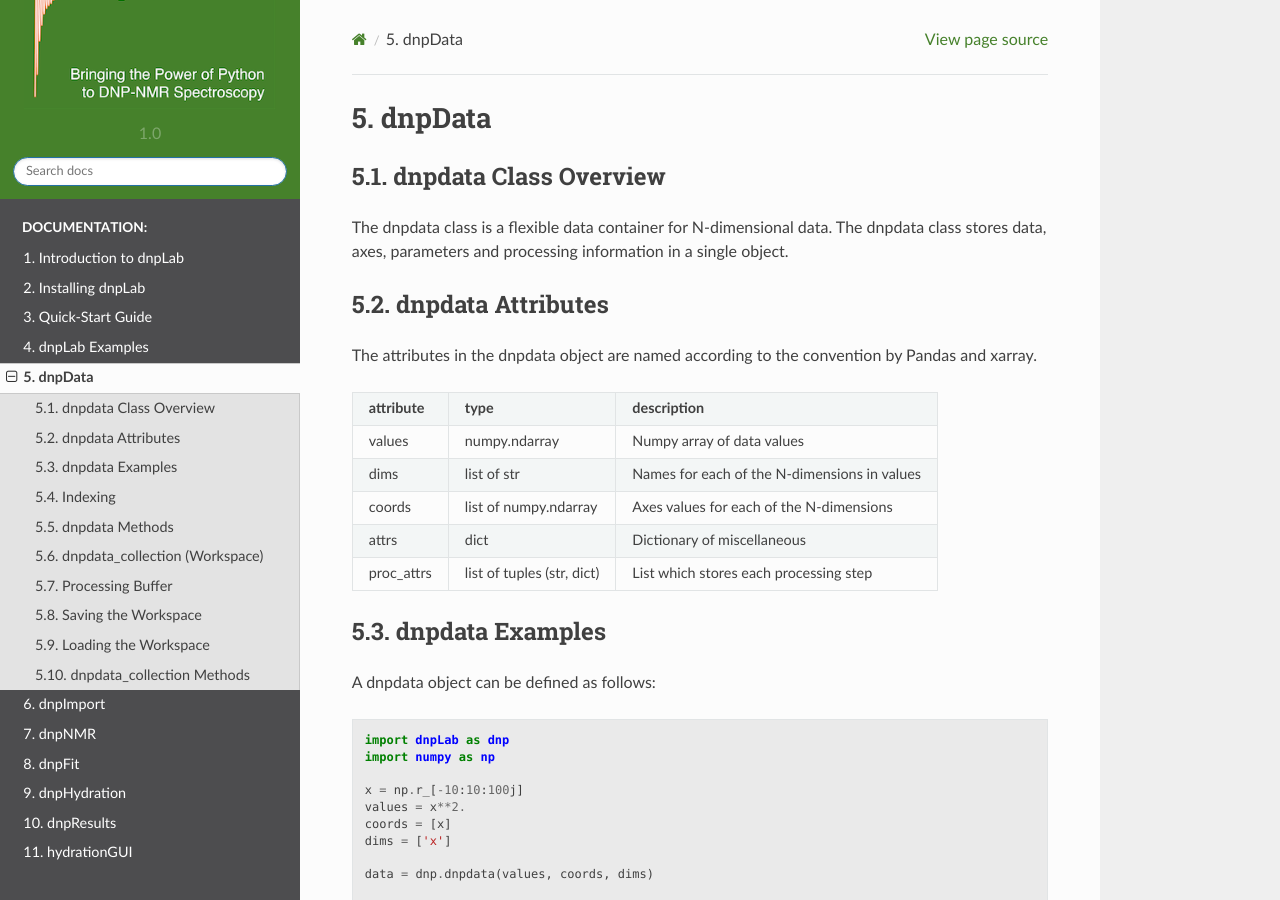
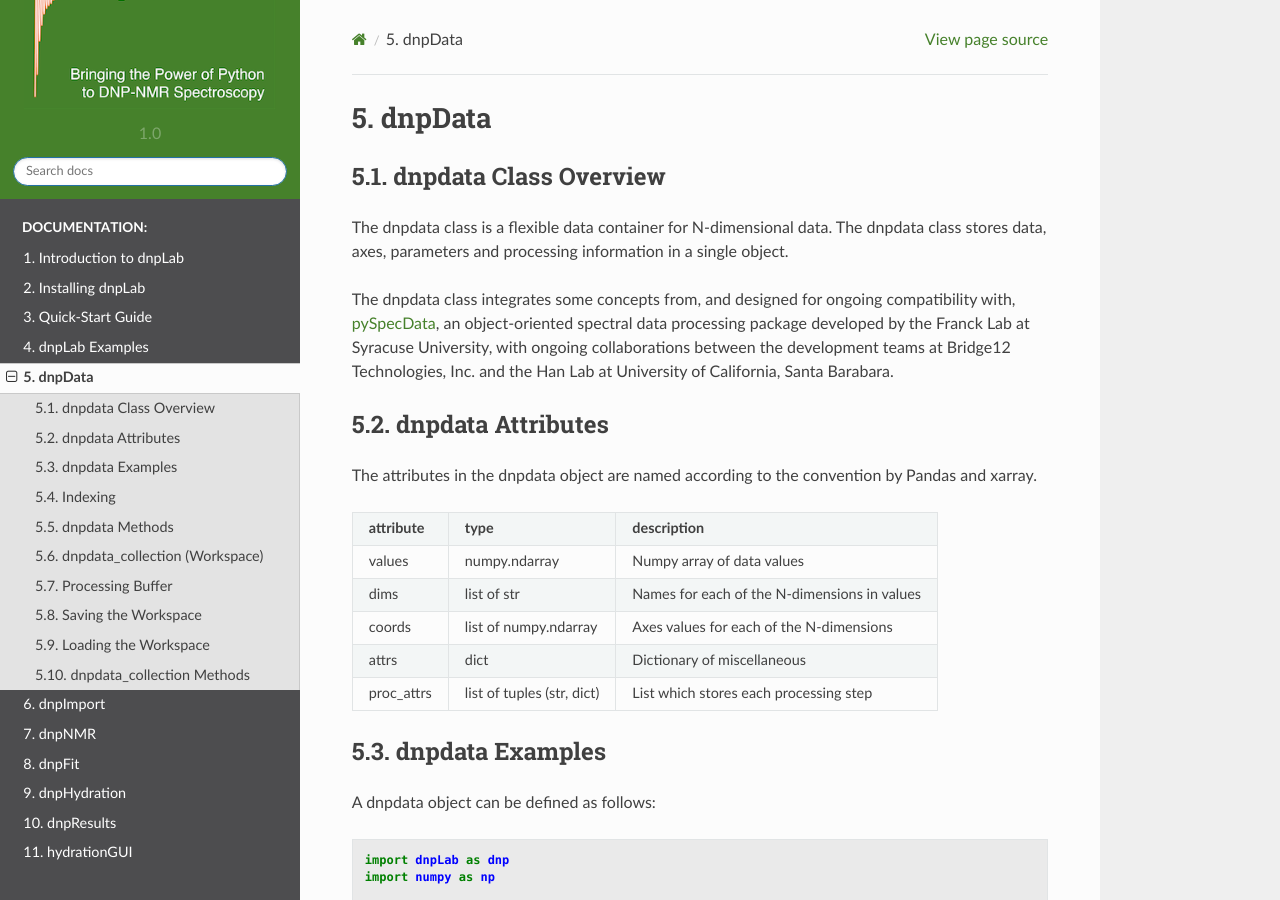
Before and after one commit to DNPLab/DNPLab, a Sphinx documentation site: the page built from docs/source/dnpData.rst, in a window 1280 px wide and 900 px high. Built offline with Sphinx 7.4.7 and the Read the Docs theme 2.0.0, drawn with Linux system fonts in a browser that asks for light colours.

Commit message:
Added missing acknowledgements to pySpecData

```diff
--- a/docs/source/dnpData.rst
+++ b/docs/source/dnpData.rst
@@ -8,6 +8,8 @@ dnpdata Class Overview
 ======================
 
 The dnpdata class is a flexible data container for N-dimensional data. The dnpdata class stores data, axes, parameters and processing information in a single object.
+
+The dnpdata class integrates some concepts from, and designed for ongoing compatibility with, `pySpecData <https://jmfrancklab.github.io/pyspecdata/>`_, an object-oriented spectral data processing package developed by the Franck Lab at Syracuse University, with ongoing collaborations between the development teams at Bridge12 Technologies, Inc. and the Han Lab at University of California, Santa Barabara.
 
 dnpdata Attributes
 ==================
```
